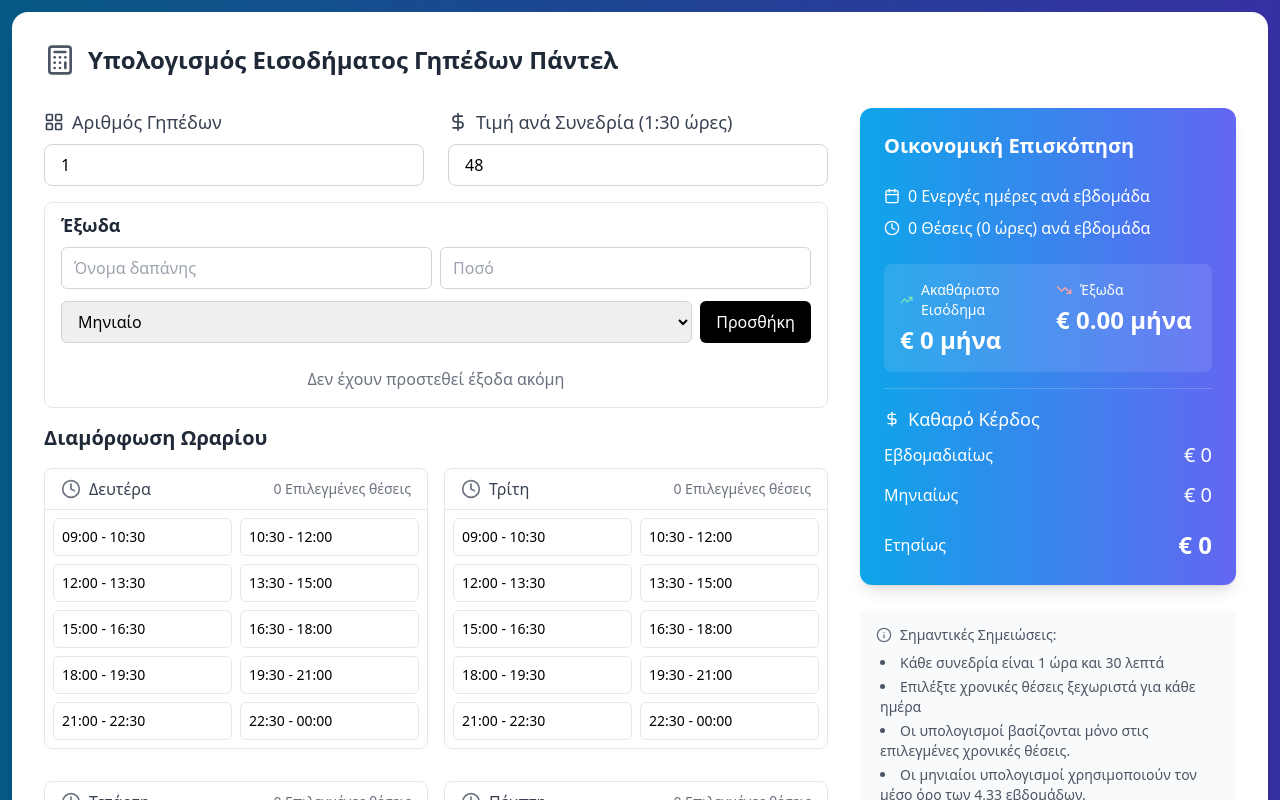
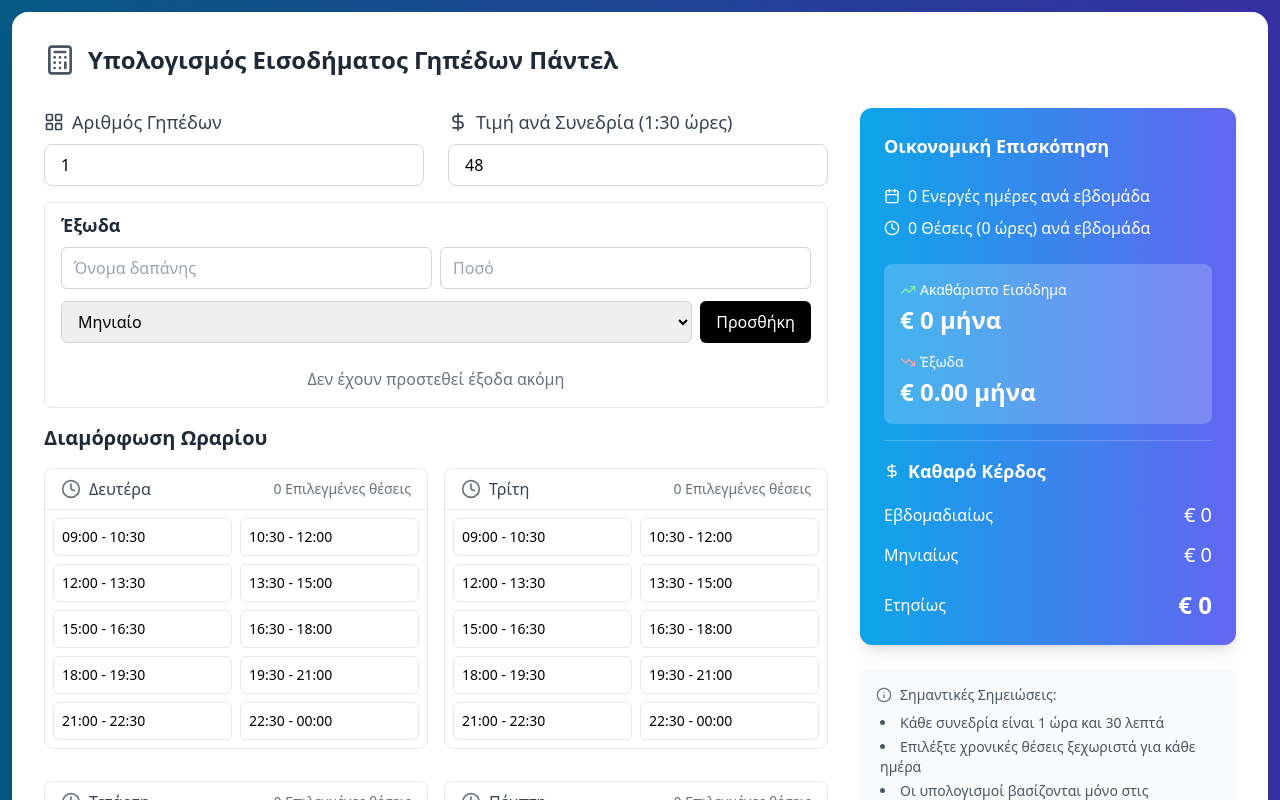
Before and after one commit to alik3dav/padel_club_income_calculator, a React (Vite) app: page / in a window 1280 px wide. Shown: the top 800 px of the page. Built offline with nearby package versions, Linux system fonts and the light colour scheme.

Commit message:
css improvements

```diff
--- a/src/components/IncomeDisplay.tsx
+++ b/src/components/IncomeDisplay.tsx
@@ -61,7 +61,7 @@ export function IncomeDisplay({ income, schedule, expenses }: IncomeDisplayProps
 
   return (
     <div className="bg-gradient-to-r from-sky-500 to-indigo-500 rounded-xl p-6 text-white shadow-lg">
-      <h2 className="text-xl font-semibold mb-6">Οικονομική Επισκόπηση</h2>
+      <h2 className="text-lg font-bold mb-6">Οικονομική Επισκόπηση</h2>
 
       <div className="space-y-2 mb-6 text-white text-opacity-100">
         <div className="flex items-center gap-2">
@@ -74,17 +74,17 @@ export function IncomeDisplay({ income, schedule, expenses }: IncomeDisplayProps
         </div>
       </div>
 
-      <div className="space-y-4">
-        <div className="grid grid-cols-2 gap-4 p-4 bg-white/10 rounded-lg mb-4">
+      <div className="space-y-2">
+        <div className="grid grid-cols-1 gap-4 p-4 bg-white/20 rounded-lg mb-4">
           <div>
-            <div className="flex items-center gap-2 mb-1">
+            <div className="flex items-center gap-1 mb-1">
               <TrendingUp className="w-4 h-4 text-green-300" />
               <span className="text-sm">Ακαθάριστο Εισόδημα</span>
             </div>
             <p className="text-2xl font-bold">€ {income.monthly.toLocaleString()} μήνα</p>
           </div>
           <div>
-            <div className="flex items-center gap-2 mb-1">
+            <div className="flex items-center gap-1 mb-1">
               <TrendingDown className="w-4 h-4 text-red-300" />
               <span className="text-sm">Έξωδα</span>
             </div>
@@ -93,9 +93,9 @@ export function IncomeDisplay({ income, schedule, expenses }: IncomeDisplayProps
         </div>
 
         <div className="border-t pt-4" style={{ borderTopColor: 'rgba(255, 255, 255, 0.2)' }}>
-          <div className="flex items-center gap-2 mb-2">
+          <div className="flex items-center gap-2 mb-4">
             <DollarSign className="w-4 h-4" />
-            <span className="text-lg">Καθαρό Κέρδος</span>
+            <span className="text-lg font-bold">Καθαρό Κέρδος</span>
           </div>
           <div className="space-y-3">
             {/* <div className="flex justify-between items-center">
```
